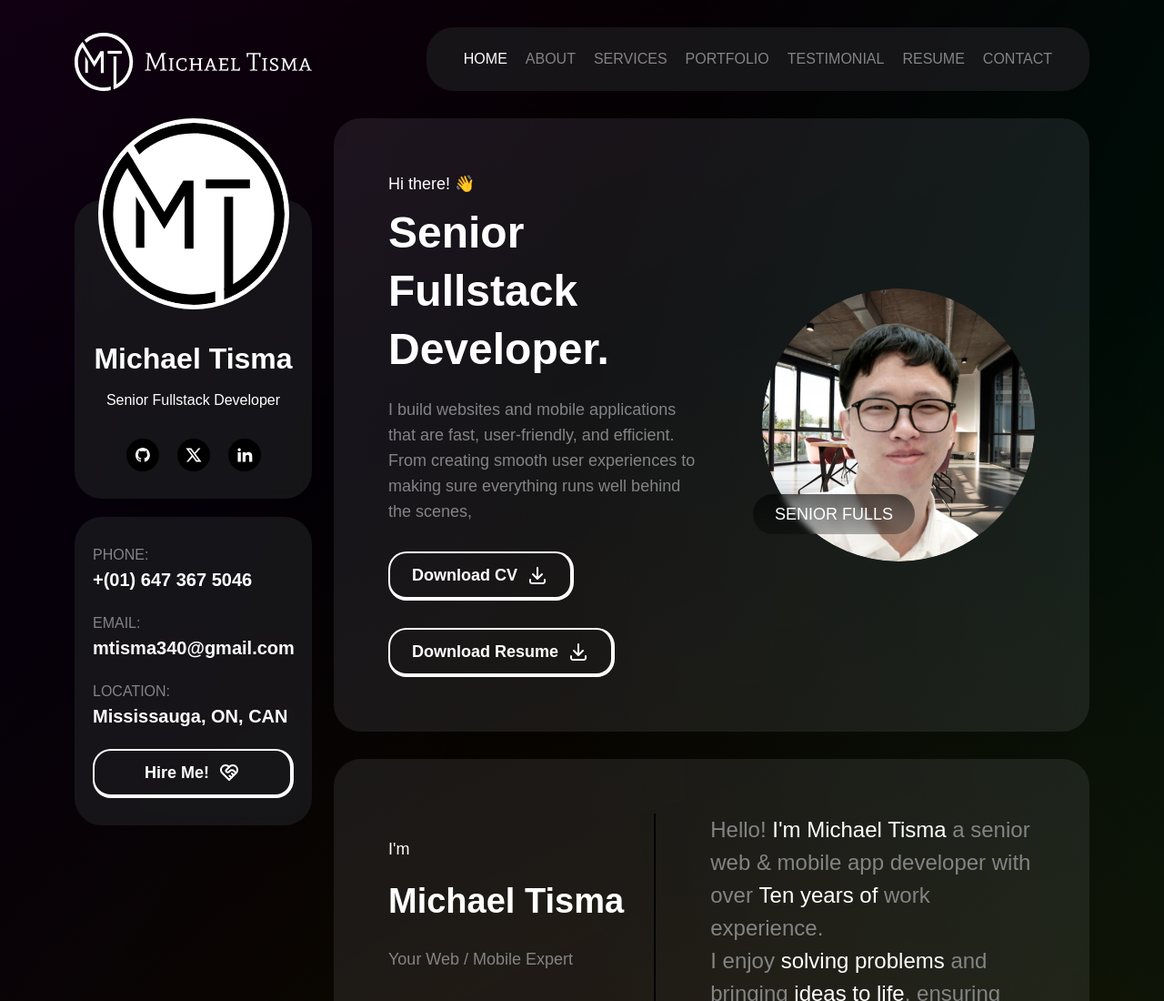
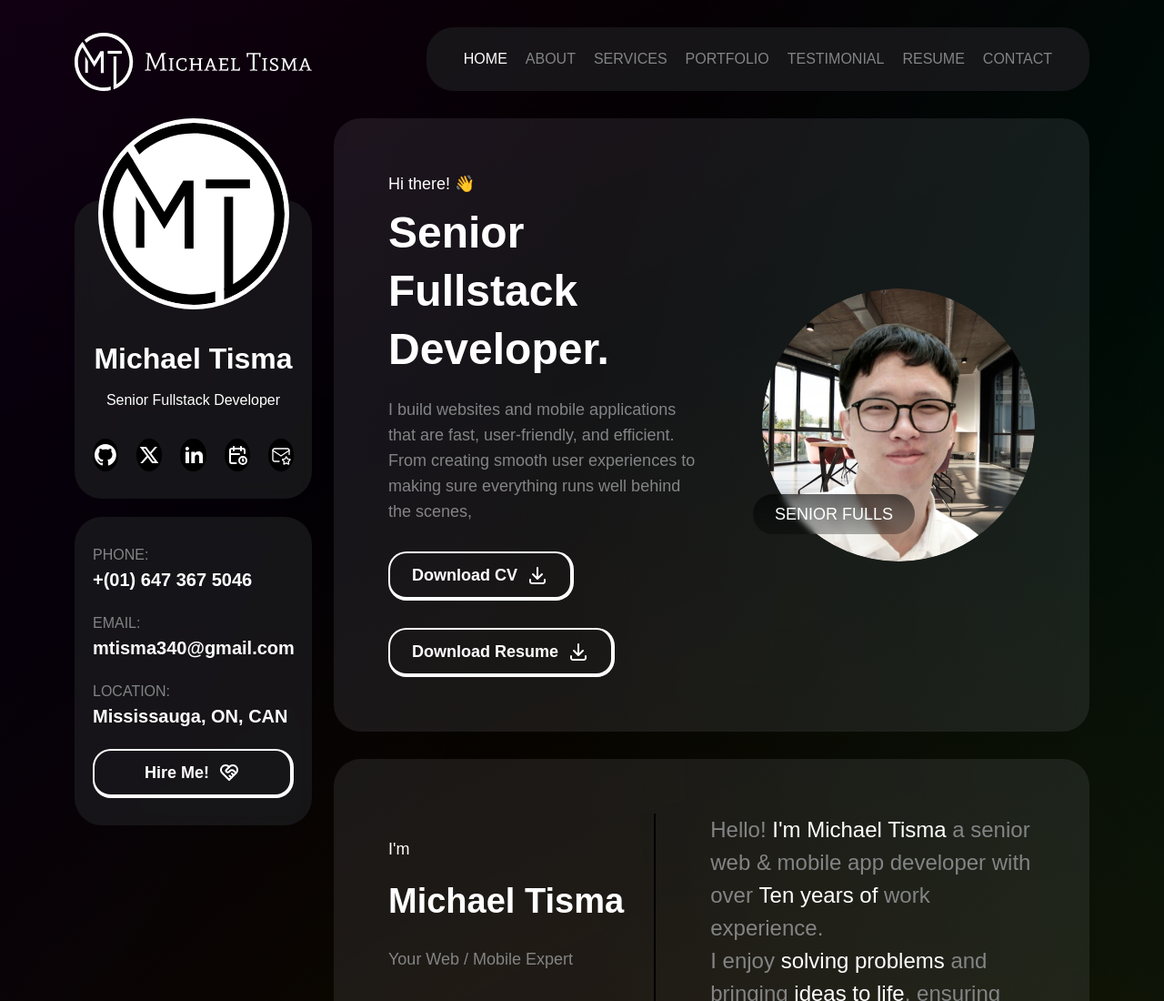
Before and after one commit to mtcodax/mtcodax, a plain HTML site: page index.html in a window 1280 px wide. Shown: the top 1100 px of the page at 91% size. Drawn offline with Linux system fonts and the light colour scheme; a web font is replaced by a local one.

Commit message:
add calendly

```diff
--- a/assets/css/style.css
+++ b/assets/css/style.css
@@ -476,6 +476,11 @@ body.dark-mode .hireMe-svg-side {
     background: #FFF;
     transition: all 0.3s ease-in-out;
 }
+.media-icons img {
+    width: 24px;
+    height: 24px;
+    object-fit: contain;
+}
 .media-icons:hover img {
     filter: brightness(0) saturate(100%) invert(11%) sepia(1%) saturate(1367%) hue-rotate(161deg) brightness(98%) contrast(97%);
 }
--- a/index.html
+++ b/index.html
@@ -145,6 +145,12 @@
                                 </a> -->
                                 <a target="_blank" href="https://www.linkedin.com/in/michael-ts/" class="media-icons">
                                     <img src="assets/images/svg/linkdin.svg" alt="linkdin">
+                                </a>
+                                <a target="_blank" href="https://calendly.com/mtisma340/30min" class="media-icons">
+                                    <img src="assets/images/svg/calendar-clock-white.svg" alt="Book Meeting">
+                                </a>
+                                <a target="_blank" href="mailto:mtisma340@gmail.com" class="media-icons">
+                                    <img src="assets/images/svg/email-white.svg" alt="Email">
                                 </a>
                             </div>
                         </div>
```
Also changed, not shown: assets/images/svg/calendar-clock-white.svg (added), assets/images/svg/email-white.svg (added).
